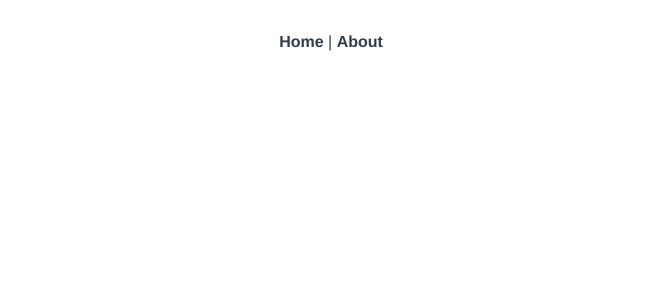
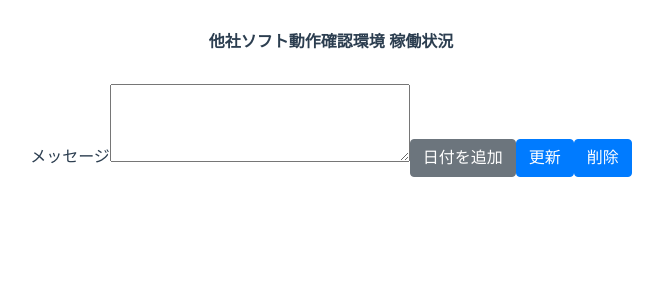
Before and after one commit to ahy72/FrontEnd, a Vue app: page /Message in a window 1280 px wide. Shown: the top 300 px of the page, without its empty margins (309-972 px from the left). Built offline with nearby package versions, Linux system fonts and the light colour scheme; no server answers.

Commit message:
add message

```diff
--- a/src/App.vue
+++ b/src/App.vue
@@ -1,10 +1,9 @@
 <template>
   <div id="app">
     <div id="nav">
-      <router-link to="/">Home</router-link> |
-      <router-link to="/about">About</router-link>
+      <router-link :to="{ name: 'Machines'}">他社ソフト動作確認環境 稼働状況</router-link>
     </div>
-    <router-view/>
+    <router-view />
   </div>
 </template>
 
--- a/src/main.ts
+++ b/src/main.ts
@@ -12,9 +12,11 @@ import 'bootstrap-vue/dist/bootstrap-vue.css'
 import axios from 'axios'
 axios.defaults.baseURL = "https://virtualmachinestatusbackend.azurewebsites.net/api/VirtualMachineStatus/";
 axios.defaults.baseURL = "http://systrialsvr/api/VirtualMachineStatus/";
+axios.defaults.baseURL = "http://localhost/api/VirtualMachineStatus/";
 
-axios.defaults.responseType = "json";
-axios.defaults.headers.common['Content-Type'] = "application/json";
+// axios.defaults.responseType = "json";
+// axios.defaults.headers.common['Accept'] = "application/json";
+// axios.defaults.headers.common['Content-Type'] = "application/json";
 
 new Vue({
   router,
--- a/src/router/index.ts
+++ b/src/router/index.ts
@@ -1,22 +1,24 @@
 import Vue from 'vue'
-import VueRouter, { RouteConfig } from 'vue-router'
-import Home from '../views/Home.vue'
+import VueRouter, {
+  RouteConfig
+} from 'vue-router'
+import Machines from '../views/Machines.vue'
 
 Vue.use(VueRouter)
 
-  const routes: Array<RouteConfig> = [
-  {
-    path: '/',
-    name: 'Home',
-    component: Home
+const routes: Array < RouteConfig > = [{
+    path: '/Machines',
+    name: 'Machines',
+    component: Machines
   },
   {
-    path: '/about',
-    name: 'About',
-    // route level code-splitting
-    // this generates a separate chunk (about.[hash].js) for this route
-    // which is lazy-loaded when the route is visited.
-    component: () => import(/* webpackChunkName: "about" */ '../views/About.vue')
+    path: '/Message',
+    name: 'Message',
+    component: () => import('../views/Message.vue')
+  },
+  {
+    path: '*',
+    component: () => import('../views/NotFound.vue')
   }
 ]
 
--- a/src/views/About.vue
+++ /dev/null
@@ -1,5 +0,0 @@
-<template>
-  <div class="about">
-    <h1>This is an about page</h1>
-  </div>
-</template>
--- a/src/views/Home.vue
+++ /dev/null
@@ -1,17 +0,0 @@
-<template>
-  <div class="home">
-    <Machiens />
-  </div>
-</template>
-
-<script>
-  // @ is an alias to /src
-  import Machiens from '@/components/Machiens.vue'
-
-  export default {
-    name: 'Home',
-    components: {
-      Machiens
-    }
-  }
-</script>
--- a/src/components/Machiens.vue
+++ b/src/views/Machines.vue
@@ -1,9 +1,12 @@
 <template>
   <div>
     <main class="container">
+      <div v-if="message" class="row">
+        <h1 class="col-md-12 text-warning">{{message}}</h1>
+      </div>
       <div class="row">
-        <div class="col-lg-3"></div>
-        <div class="col-lg-6">
+        <div class="col-md-3"></div>
+        <div class="col-md-6">
           <table class="table container">
             <thead>
               <tr>
@@ -20,12 +23,14 @@
               </tr>
             </tbody>
           </table>
-          <button @click="refresh" class="btn btn-primary float-lg-left" :disabled="!isButtonEnabled">更新</button>
-          <p></p>
-          <p class="text-lg-left">更新時間：{{dateToString(refreshTime)}}</p>
-          <p class="text-lg-left">※更新には数十秒かかります。そのまましばらくお待ちください。</p>
+          <div class="clearfix">
+            <button v-show="!isRefreshing" @click="refresh" class="btn btn-primary float-sm-left">更新</button>
+            <button v-show="isRefreshing" class="btn btn-primary float-sm-left" disabled>更新中</button>
+          </div>
+          <p class="text-sm-left">更新時間：{{dateToString(refreshTime)}}</p>
+          <p class="text-sm-left">※更新には数十秒かかります。しばらくお待ちください。</p>
         </div>
-        <div class="col-lg-3"></div>
+        <div class="col-md-3"></div>
       </div>
     </main>
   </div>
@@ -58,55 +63,50 @@
       return (!connectedMachine) ? '接続なし' : connectedMachine;
     }
 
+    public message = '';
     public machines: VirtualMachine[] = [];
 
     public async created() {
-      const msg = await axios.get < VirtualMachine[] > ('').then(
-        (res) => res.data
-      ).catch((error) => {
+      try {
+        const msg = await axios.get < string > ('Message');
+        this.message = msg.data;
+      } catch (error) {
         console.log(error);
-      });
+      }
 
-      if (msg != null) {
-        this.machines = msg;
+      try {
+        const msg = await axios.get < VirtualMachine[] > ('');
+        this.machines = msg.data;
+      } catch (error) {
+        console.log(error);
       }
 
       await this.updateRefreshTime();
     }
 
-    public isButtonEnabled = true;
+    public isRefreshing = false;
 
     public async refresh() {
-      this.isButtonEnabled = false;
+      this.isRefreshing = true;
+
       try {
-        const msg = await axios.post < VirtualMachine[] > ('Refresh').then(
-          (res) => res.data
-        ).catch((error) => {
-          console.log(error);
-        });
-
-        if (msg != null) {
-          this.machines = msg;
-        }
-
-        await this.updateRefreshTime();
-
+        const msg = await axios.post < VirtualMachine[] > ('Refresh');
+        this.machines = msg.data;
+      } catch (error) {
+        console.log(error);
       } finally {
-        this.isButtonEnabled = true;
+        this.isRefreshing = false;
       }
     }
 
     public refreshTime: Date = new Date(0);
 
     private async updateRefreshTime() {
-      const msg = await axios.get < Date > ('RefreshTime').then(
-        (res) => res.data
-      ).catch((error) => {
+      try {
+        const msg = await axios.get < Date > ('RefreshTime');
+        this.refreshTime = msg.data;
+      } catch (error) {
         console.log(error);
-      });
-
-      if (msg != null) {
-        this.refreshTime = msg;
       }
     }
   }
--- /dev/null
+++ b/src/views/Message.vue
@@ -0,0 +1,79 @@
+<template>
+  <div>
+    <label for="message">メッセージ</label>
+    <textarea id="message" cols="30" rows="3" v-model.lazy.trim="message"></textarea>
+    <button @click="addDate" class="btn btn-secondary">日付を追加</button>
+    <button v-show="!isUpdating" @click="updateMessage" class="btn btn-primary" :disabled="isDeleting">更新</button>
+    <button v-show="isUpdating" class="btn btn-primary" disabled>更新中</button>
+    <button v-show="!isDeleting" @click="deleteMessage" class="btn btn-primary" :disabled="isUpdating">削除</button>
+    <button v-show="isDeleting" class="btn btn-primary" disabled>削除中</button>
+  </div>
+</template>
+
+<script lang="ts">
+  import {
+    Component,
+    Vue
+  } from 'vue-property-decorator';
+
+  import axios from 'axios';
+  import moment from 'moment';
+
+  @Component
+  export default class Message extends Vue {
+
+    public message = '';
+
+    public async created() {
+      try {
+        const msg = await axios.get < string > ('Message');
+        this.message = msg.data;
+      } catch (error) {
+        console.log(error);
+      }
+    }
+
+    public addDate() {
+      this.message = `${this.dateToString(new Date())} ${this.message}`;
+    }
+
+    public dateToString(date: Date): string {
+      return moment(date).format('YYYY/MM/DD hh:mm:ss');
+    }
+
+    public isUpdating = false;
+
+    public async updateMessage() {
+      this.isUpdating = true;
+
+      try {
+        const msg = await axios.post < string > ('Message', JSON.stringify(this.message), {
+          headers: {
+            'Content-Type': 'application/json'
+          }
+        });
+
+        this.message = msg.data;
+      } catch (error) {
+        console.log(error);
+      } finally {
+        this.isUpdating = false;
+      }
+    }
+
+    public isDeleting = false;
+
+    public async deleteMessage() {
+      this.isDeleting = true;
+
+      try {
+        await axios.delete < string > ('Message');
+        this.message = '';
+      } catch (error) {
+        console.log(error);
+      } finally {
+        this.isDeleting = false;
+      }
+    }
+  }
+</script>
--- /dev/null
+++ b/src/views/NotFound.vue
@@ -0,0 +1,6 @@
+<template>
+  <div>
+    <h3 class="text-danger">HTTP エラー 404.0 - Not Found</h3>
+    <h4>探しているリソースは削除されたか、名前が変更されたか、または一時的に使用不可能になっています。</h4>
+  </div>
+</template>
--- a/vue.config.js
+++ b/vue.config.js
@@ -1,5 +1,5 @@
 module.exports = {
-    publicPath: './',
+    publicPath: '/VirtualMachineStatus2/',
     pages: {
         index: {
             entry: 'src/main.ts',
```
Also changed, not shown: src/assets/logo.png (deleted), 1 other file (tests, documents, lock files or other folders). Lines whose indentation alone changed are shown as unchanged.
